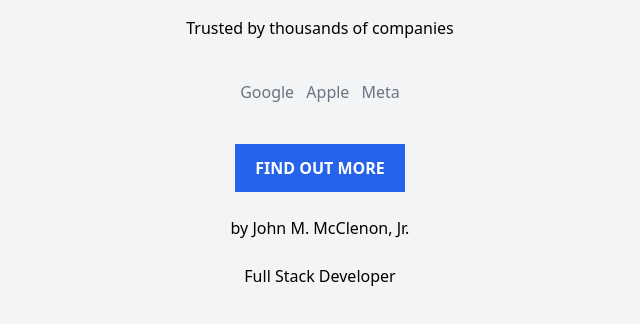
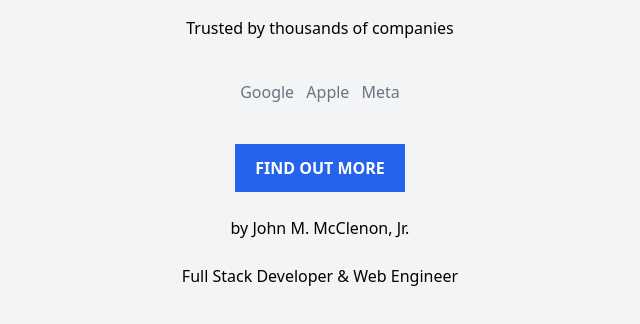
Before and after one commit to jmcclenon/tailwindcss, a plain HTML site: page index.html in a window 1280 px wide. Shown: the part 124-448 px from the top of the page, without its empty margins (320-960 px from the left). Drawn offline with nearby package versions, Linux system fonts and the light colour scheme.

Commit message:
Added some text

```diff
--- a/index.html
+++ b/index.html
@@ -14,7 +14,7 @@
       </ul>
       <button class="block text-white bg-blue-600 px-5 py-3 mx-auto mt-10 font-bold uppercase">Find out more</button>
       <p class="text-center py-6">by John M. McClenon, Jr.</p>
-      <p class="text-center">Full Stack Developer</p>
+      <p class="text-center">Full Stack Developer & Web Engineer</p>
     </div>
 
 
```
